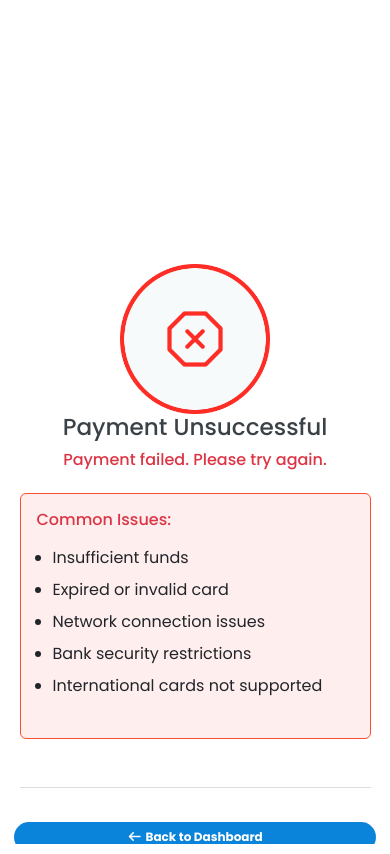
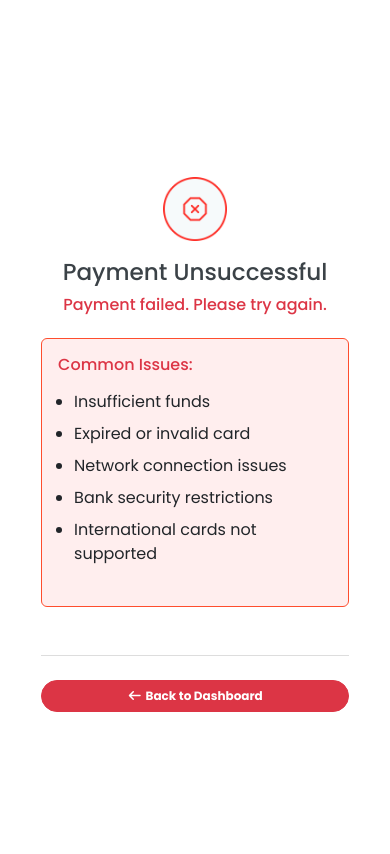
Before and after one commit to developer-tvc/Cable-Operator-Platform, a Django app: page /dashboard/payments/failed/ in a window 390 px wide. Run offline with Django 3.2, Linux system fonts and the light colour scheme; some libraries are stand-ins or nearby versions.

Commit message:
Completed responsiveness fixes

```diff
--- a/static/css/main.css
+++ b/static/css/main.css
@@ -89,7 +89,7 @@
   padding: 8px;
   font-size: 11px;
   display:inline-flex;
-  align-items:center
+  align-items:center;
   font-weight: bold;
 }
 table.dataTable th.dt-type-numeric, table.dataTable th.dt-type-date, table.dataTable td.dt-type-numeric, table.dataTable td.dt-type-date {
@@ -375,11 +375,12 @@ table.dataTable > tbody > tr > th, table.dataTable > tbody > tr > td {
 
 .payment-success-body {
   background-color: #ddfff5;
-  height: 100vh;
+  min-height: 100vh;
   display: flex;
-  justify-content: center;
+  flex-direction: column;
   align-items: center;
-  flex-direction: column;
+  padding: 20px 0;
+  overflow-y: auto;
 }
 
 .success-payment-card {
@@ -387,7 +388,6 @@ table.dataTable > tbody > tr > th, table.dataTable > tbody > tr > td {
   border-radius: 20px;
   padding: 24px;
   display: flex;
-  justify-content: center;
   flex-direction: column;
   color: #fff;
   text-align: center;
@@ -399,16 +399,16 @@ table.dataTable > tbody > tr > th, table.dataTable > tbody > tr > td {
 }
 
 .animated-pay-circle {
-  position: absolute;
-  top: -50px;
+  /* position: absolute;
+  top: -50px; */
   padding: 20px;
   height: 100px;
   border-radius: 100px;
   background-color: #fff;
   width: 100px;
   height: 100px;
-  left: 0px;
-  right: 0px;
+  /* left: 0px;
+  right: 0px; */
   margin: 0 auto;
 }
 .success-content {
@@ -422,13 +422,13 @@ table.dataTable > tbody > tr > th, table.dataTable > tbody > tr > td {
 
 /****No Dues Page*****/
 .no-dues {
-  height: 100vh;
   display: flex;
   flex-direction: column;
   justify-content: center;
   align-items: center;
-  overflow-y:scroll;
-  padding-top: 32px;
+  padding: 24px;
+  min-height: 100vh;
+  margin-top: 10px;
 }
 .no-due-container {
   display: flex;
@@ -439,8 +439,8 @@ table.dataTable > tbody > tr > th, table.dataTable > tbody > tr > td {
   width: 90%;
   border-bottom: 1px solid #dddddd;
   margin-bottom: 24px;
-  margin-top: 24px;
   padding-bottom: 16px;
+  /* height: auto */
 }
 .Unsuccesfull-container {
   display: flex;
@@ -451,7 +451,7 @@ table.dataTable > tbody > tr > th, table.dataTable > tbody > tr > td {
   width: 90%;
   border-bottom: 1px solid #dddddd;
   margin-bottom: 24px;
-  margin-top: 250px;
+  margin-top: 25px;
   padding-bottom: 16px;
 }
 .no-due-footer-container {
@@ -460,17 +460,29 @@ table.dataTable > tbody > tr > th, table.dataTable > tbody > tr > td {
   justify-content: start;
   align-items: flex-start;
   max-width: 500px;
-  width: 98%;
+  width: 90%;
 }
 
 .no-due-header-img {
-  width: 150px;
-  height: 150px;
+  width: 100px;
+  height: 100px;
+  margin-bottom: 30px;
+}
+
+.unsuccessful-header-img {
+  width: 64px;
+  height: 64px;
+  margin-bottom: 18px;
 }
 
 .no-due-header-img img {
-  width: 150px;
+  width: 100px;
 }
+
+.unsuccessful-header-img img {
+  width: 64px;
+}
+
 .no-dues-content {
   margin-bottom: 16px;
 }
@@ -500,6 +512,15 @@ table.dataTable > tbody > tr > th, table.dataTable > tbody > tr > td {
   padding: 16px;
   width: 100%;
   margin-bottom: 32px;
+}
+
+.go-back-btn{
+  border-radius: 40px;
+}
+
+.success-img-confetti{
+  width: 250px;
+  height: 250px;
 }
 
 /****Media Query*****/
@@ -535,13 +556,13 @@ table.dataTable > tbody > tr > th, table.dataTable > tbody > tr > td {
     width: auto;
   }
 
-  .footer-button {
+  /* .footer-button {
     position: relative;
     bottom: 0;
     left: 0;
     width: 100%;
     padding: 10px;
-  }
+  } */
 }
 
 @media (max-width: 767px) {
--- a/templates/payments/Unsuccesfull.html
+++ b/templates/payments/Unsuccesfull.html
@@ -5,7 +5,7 @@
     <div class="Unsuccesfull-container">
 
         <!-- Header Image -->
-        <div class="no-due-header-img">
+        <div class="unsuccessful-header-img">
             <img src="{% static 'Image/Unsuccesfull.png' %}" alt="Payment Failed" class="img-fluid mb-3">
         </div>
 
@@ -127,7 +127,7 @@
                    {% if display_amount %}<span class="text-small">₹{{ display_amount }}</span>{% endif %}
                 </a>
             {% else %}
-                <a href="{% url 'dashboard:customer_list' %}" class="btn btn-primary w-100">
+                <a href="{% url 'dashboard:customer_list' %}" class="btn btn-danger w-100">
                     <i class="fa-solid fa-arrow-left"></i>
                     <span class="fw-bold">Back to Dashboard</span>
                 </a>
```
Also changed, not shown: templates/payments/Payment-success.html (+7 -2 lines).
